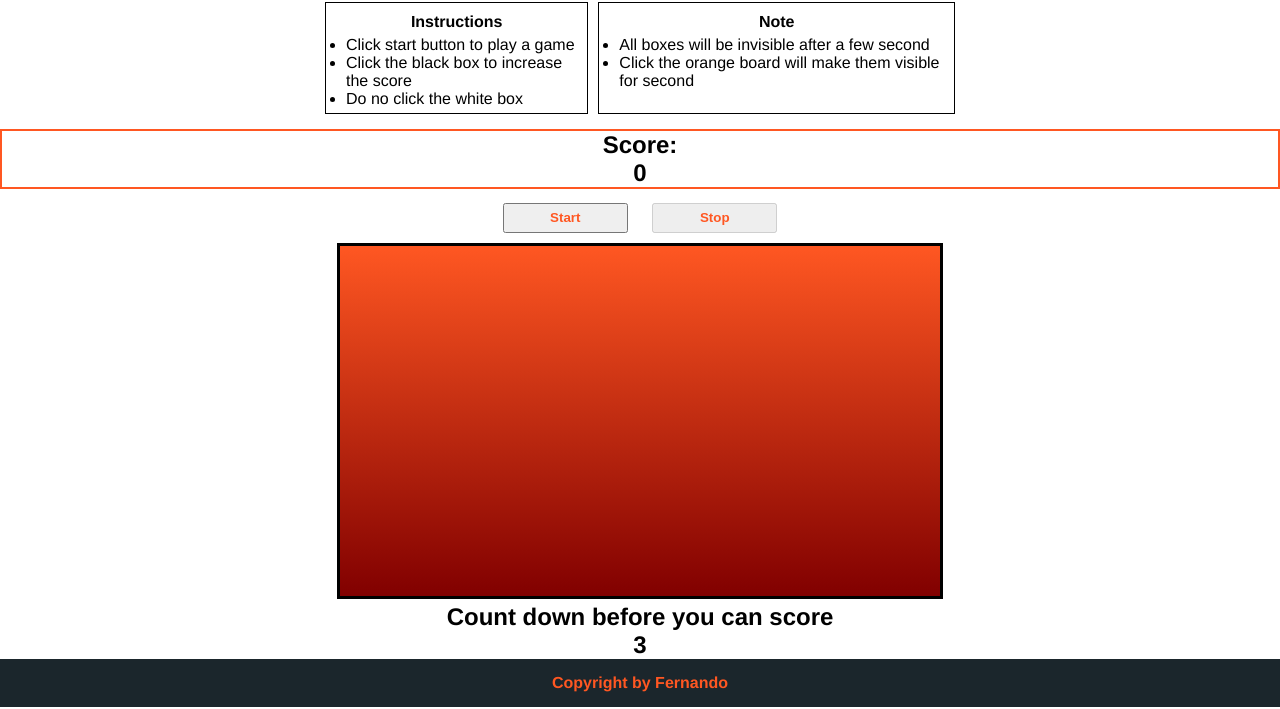
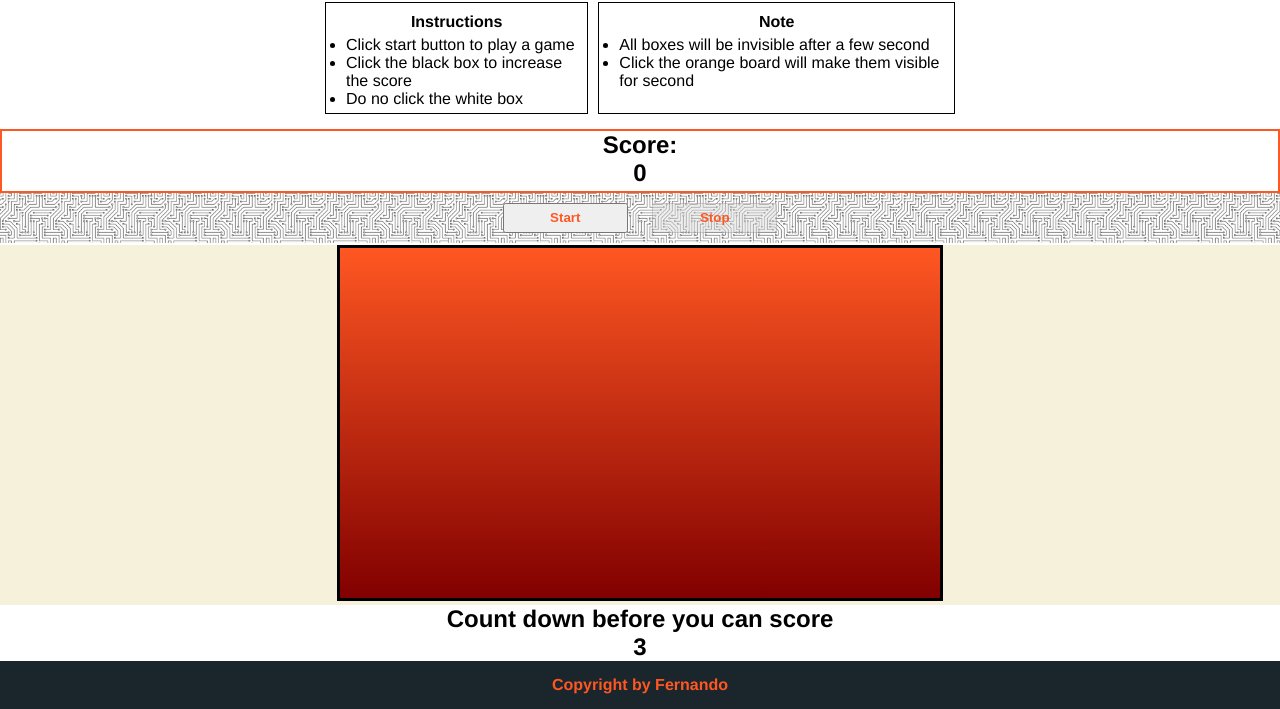
Before and after one commit to Fernandofernando99/final_project_phase_0, a plain HTML site: page index.html in a window 1280 px wide. Shown: the part 249-958 px from the top of the page. Drawn offline with Linux system fonts and the light colour scheme.

Commit message:
update-Background

```diff
--- a/index.html
+++ b/index.html
@@ -40,10 +40,10 @@
     </div>
     <div class="containerCanvas">
       <canvas id="canvas"></canvas>
-      <div class="counterTimePlay">
-        <h2>Count down before you can score</h2>
-        <h2 id="countDownTime">3</h2>
-      </div>
+    </div>
+    <div class="counterTimePlay">
+      <h2>Count down before you can score</h2>
+      <h2 id="countDownTime">3</h2>
     </div>
     <audio src="sound/game_over.ogg" id="gameOverSound"></audio>
     <audio src="sound/correct.ogg" id="scoringSound"></audio>
--- a/style.css
+++ b/style.css
@@ -30,6 +30,7 @@ ul {
   display: flex;
   margin-left: 25%;
   margin-right: 25%;
+
 }
 
 .ins {
@@ -39,6 +40,12 @@ ul {
 
 .containerCanvas {
   text-align: center;
+  background-color: #f5f1da;
+}
+
+.counterTimePlay {
+  text-align: center;
+
 }
 
 #canvas {
@@ -87,10 +94,14 @@ button {
 .score-container {
   margin-top: 10px;
   text-align: center;
-  margin-bottom: 4px;
+  padding-bottom: 4px;
   border: 2px solid #ff5722;
 }
 
 .btn-container {
   text-align: center;
+  background-image: url("/img/pcb.png");
+  background-repeat: repeat;
+  background-size: 35%;
+  margin-bottom: 2px;
 }
```
Also changed, not shown: img/pcb.png (added).
